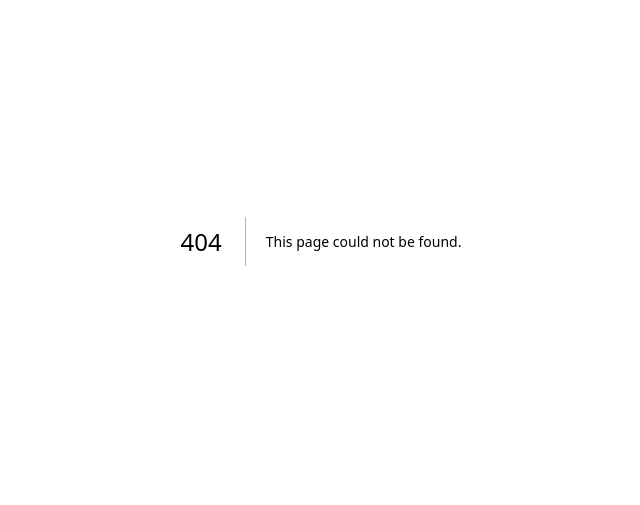
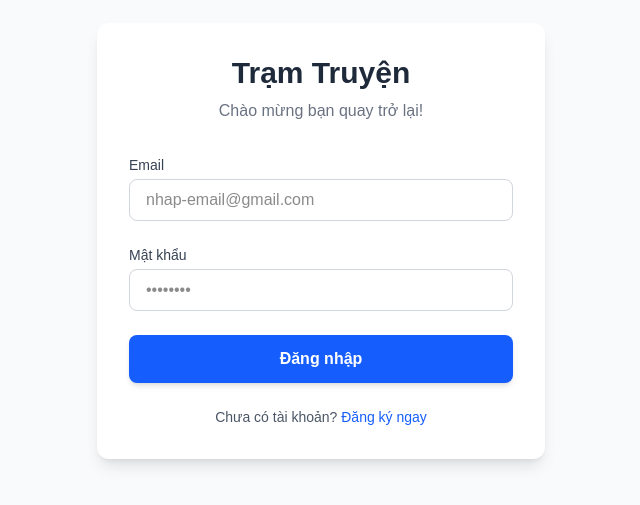
Before and after one commit to kieuanhdev/tramtruyenweb, a Next.js app: page /login in a window 1280 px wide. Before the commit this address had no page. Shown: the part 159-664 px from the top of the page, without its empty margins (319-959 px from the left). Built offline with nearby package versions, Linux system fonts and the light colour scheme; no server answers.

Commit message:
feat(auth): implement login page UI and integrate with backend authentication

```diff
--- /dev/null
+++ b/src/app/login/page.tsx
@@ -0,0 +1,107 @@
+"use client"; // Bắt buộc phải có để dùng useState và useRouter trong Next.js App Router
+
+import { useState } from "react";
+import { useRouter } from "next/navigation";
+import { authService } from "@/services/auth.service";
+import axios from "axios";
+
+export default function LoginPage() {
+  const router = useRouter();
+
+  // Quản lý trạng thái (State) của Form
+  const [email, setEmail] = useState("");
+  const [password, setPassword] = useState("");
+  const [error, setError] = useState("");
+  const [isLoading, setIsLoading] = useState(false);
+
+  // Hàm xử lý khi người dùng bấm nút Đăng nhập
+  const handleLogin = async (e: React.FormEvent) => {
+    e.preventDefault(); // Ngăn trình duyệt tự động load lại trang
+    setError("");
+    setIsLoading(true);
+
+    try {
+      // 1. Gọi API xuống Spring Boot
+      const response = await authService.login({ email, password });
+
+      // 2. Lưu Token vào LocalStorage
+      authService.saveToken(response.accessToken);
+
+      // 3. Chuyển hướng về Trang chủ
+      router.push("/");
+
+    } catch (err: unknown) {
+      // Bắt lỗi từ Backend (Cái GlobalExceptionHandler chúng ta vừa làm đấy!)
+      if (axios.isAxiosError(err) && err.response) {
+        // Lấy câu thông báo lỗi từ JSON của Spring Boot trả về
+        setError(err.response.data.message || "Đăng nhập thất bại. Vui lòng kiểm tra lại!");
+      } else {
+        setError("Lỗi kết nối đến máy chủ!");
+      }
+    } finally {
+      setIsLoading(false);
+    }
+  };
+
+  return (
+    <div className="min-h-screen bg-gray-50 flex flex-col justify-center items-center px-4">
+      <div className="max-w-md w-full bg-white rounded-xl shadow-lg p-8">
+
+        {/* Tiêu đề */}
+        <div className="text-center mb-8">
+          <h2 className="text-3xl font-bold text-gray-800">Trạm Truyện</h2>
+          <p className="text-gray-500 mt-2">Chào mừng bạn quay trở lại!</p>
+        </div>
+
+        {/* Khung hiển thị lỗi (Màu đỏ) */}
+        {error && (
+          <div className="mb-4 p-3 bg-red-50 border-l-4 border-red-500 text-red-700 text-sm rounded">
+            {error}
+          </div>
+        )}
+
+        {/* Form điền thông tin */}
+        <form onSubmit={handleLogin} className="space-y-6">
+          <div>
+            <label className="block text-sm font-medium text-gray-700 mb-1">Email</label>
+            <input
+              type="email"
+              required
+              value={email}
+              onChange={(e) => setEmail(e.target.value)}
+              className="w-full px-4 py-2 border border-gray-300 rounded-lg focus:ring-2 focus:ring-blue-500 focus:border-blue-500 outline-none transition-colors"
+              placeholder="nhap-email@gmail.com"
+            />
+          </div>
+
+          <div>
+            <label className="block text-sm font-medium text-gray-700 mb-1">Mật khẩu</label>
+            <input
+              type="password"
+              required
+              value={password}
+              onChange={(e) => setPassword(e.target.value)}
+              className="w-full px-4 py-2 border border-gray-300 rounded-lg focus:ring-2 focus:ring-blue-500 focus:border-blue-500 outline-none transition-colors"
+              placeholder="••••••••"
+            />
+          </div>
+
+          {/* Nút Submit */}
+          <button
+            type="submit"
+            disabled={isLoading}
+            className={`w-full py-3 px-4 text-white font-semibold rounded-lg shadow-md transition-all
+              ${isLoading ? "bg-blue-400 cursor-not-allowed" : "bg-blue-600 hover:bg-blue-700 hover:shadow-lg"}`}
+          >
+            {isLoading ? "Đang xử lý..." : "Đăng nhập"}
+          </button>
+        </form>
+
+        <div className="mt-6 text-center text-sm text-gray-600">
+          Chưa có tài khoản?{" "}
+          <a href="#" className="text-blue-600 hover:underline font-medium">Đăng ký ngay</a>
+        </div>
+      </div>
+    </div>
+  );
+}
```
